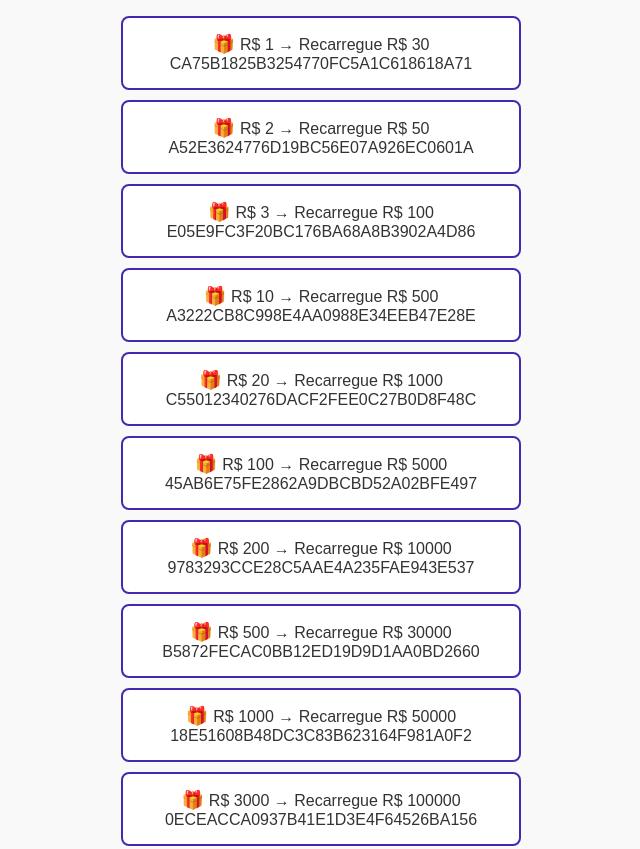
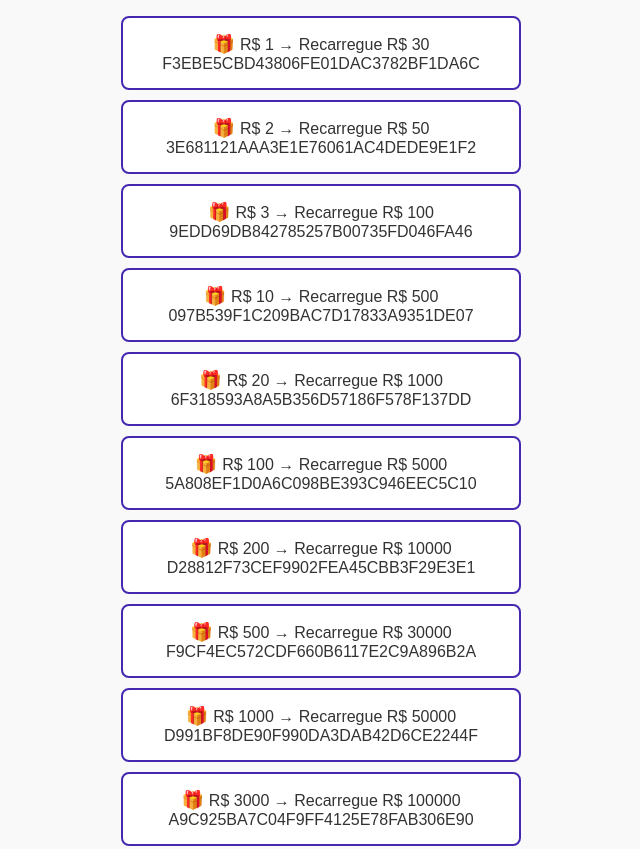
Before and after one commit to hs51gm/678, a plain HTML site: page index.html in a window 1280 px wide. Shown: the part 343-1192 px from the top of the page, without its empty margins (319-959 px from the left). Drawn offline with Linux system fonts and the light colour scheme.

Commit message:
Add files via upload

```diff
--- a/index.html
+++ b/index.html
@@ -96,45 +96,45 @@
   <h3>CLIQUE NOS CÓDIGOS PARA COPIÁ-LOS AUTOMATICAMENTE</h3>
 
   <!-- Code Items -->
-  <div class="code-item" onclick="copyToClipboard('CA75B1825B3254770FC5A1C618618A71')">
+  <div class="code-item" onclick="copyToClipboard('F3EBE5CBD43806FE01DAC3782BF1DA6C')">
     <span class="gift-icon">🎁</span>R$ 1 → Recarregue R$ 30<br>
-    CA75B1825B3254770FC5A1C618618A71
+    F3EBE5CBD43806FE01DAC3782BF1DA6C
   </div>
-  <div class="code-item" onclick="copyToClipboard('A52E3624776D19BC56E07A926EC0601A')">
+  <div class="code-item" onclick="copyToClipboard('3E681121AAA3E1E76061AC4DEDE9E1F2')">
     <span class="gift-icon">🎁</span>R$ 2 → Recarregue R$ 50<br>
-    A52E3624776D19BC56E07A926EC0601A
+    3E681121AAA3E1E76061AC4DEDE9E1F2
   </div>
-  <div class="code-item" onclick="copyToClipboard('E05E9FC3F20BC176BA68A8B3902A4D86')">
+  <div class="code-item" onclick="copyToClipboard('9EDD69DB842785257B00735FD046FA46')">
     <span class="gift-icon">🎁</span>R$ 3 → Recarregue R$ 100<br>
-    E05E9FC3F20BC176BA68A8B3902A4D86
+    9EDD69DB842785257B00735FD046FA46
   </div>
-  <div class="code-item" onclick="copyToClipboard('A3222CB8C998E4AA0988E34EEB47E28E')">
+  <div class="code-item" onclick="copyToClipboard('097B539F1C209BAC7D17833A9351DE07')">
     <span class="gift-icon">🎁</span>R$ 10 → Recarregue R$ 500<br>
-    A3222CB8C998E4AA0988E34EEB47E28E
+    097B539F1C209BAC7D17833A9351DE07
   </div>
-  <div class="code-item" onclick="copyToClipboard('C55012340276DACF2FEE0C27B0D8F48C')">
+  <div class="code-item" onclick="copyToClipboard('6F318593A8A5B356D57186F578F137DD')">
     <span class="gift-icon">🎁</span>R$ 20 → Recarregue R$ 1000<br>
-    C55012340276DACF2FEE0C27B0D8F48C
+    6F318593A8A5B356D57186F578F137DD
   </div>
-  <div class="code-item" onclick="copyToClipboard('45AB6E75FE2862A9DBCBD52A02BFE497')">
+  <div class="code-item" onclick="copyToClipboard('5A808EF1D0A6C098BE393C946EEC5C10')">
     <span class="gift-icon">🎁</span>R$ 100 → Recarregue R$ 5000<br>
-    45AB6E75FE2862A9DBCBD52A02BFE497
+    5A808EF1D0A6C098BE393C946EEC5C10
   </div>
-  <div class="code-item" onclick="copyToClipboard('9783293CCE28C5AAE4A235FAE943E537')">
+  <div class="code-item" onclick="copyToClipboard('D28812F73CEF9902FEA45CBB3F29E3E1')">
     <span class="gift-icon">🎁</span>R$ 200 → Recarregue R$ 10000<br>
-    9783293CCE28C5AAE4A235FAE943E537
+    D28812F73CEF9902FEA45CBB3F29E3E1
   </div>
-  <div class="code-item" onclick="copyToClipboard('B5872FECAC0BB12ED19D9D1AA0BD2660')">
+  <div class="code-item" onclick="copyToClipboard('F9CF4EC572CDF660B6117E2C9A896B2A')">
     <span class="gift-icon">🎁</span>R$ 500 → Recarregue R$ 30000<br>
-    B5872FECAC0BB12ED19D9D1AA0BD2660
+    F9CF4EC572CDF660B6117E2C9A896B2A
   </div>
-  <div class="code-item" onclick="copyToClipboard('18E51608B48DC3C83B623164F981A0F2')">
+  <div class="code-item" onclick="copyToClipboard('D991BF8DE90F990DA3DAB42D6CE2244F')">
     <span class="gift-icon">🎁</span>R$ 1000 → Recarregue R$ 50000<br>
-    18E51608B48DC3C83B623164F981A0F2
+    D991BF8DE90F990DA3DAB42D6CE2244F
   </div>
-  <div class="code-item" onclick="copyToClipboard('0ECEACCA0937B41E1D3E4F64526BA156')">
+  <div class="code-item" onclick="copyToClipboard('A9C925BA7C04F9FF4125E78FAB306E90')">
     <span class="gift-icon">🎁</span>R$ 3000 → Recarregue R$ 100000<br>
-    0ECEACCA0937B41E1D3E4F64526BA156
+    A9C925BA7C04F9FF4125E78FAB306E90
   </div>
 
   <div class="note">
```
